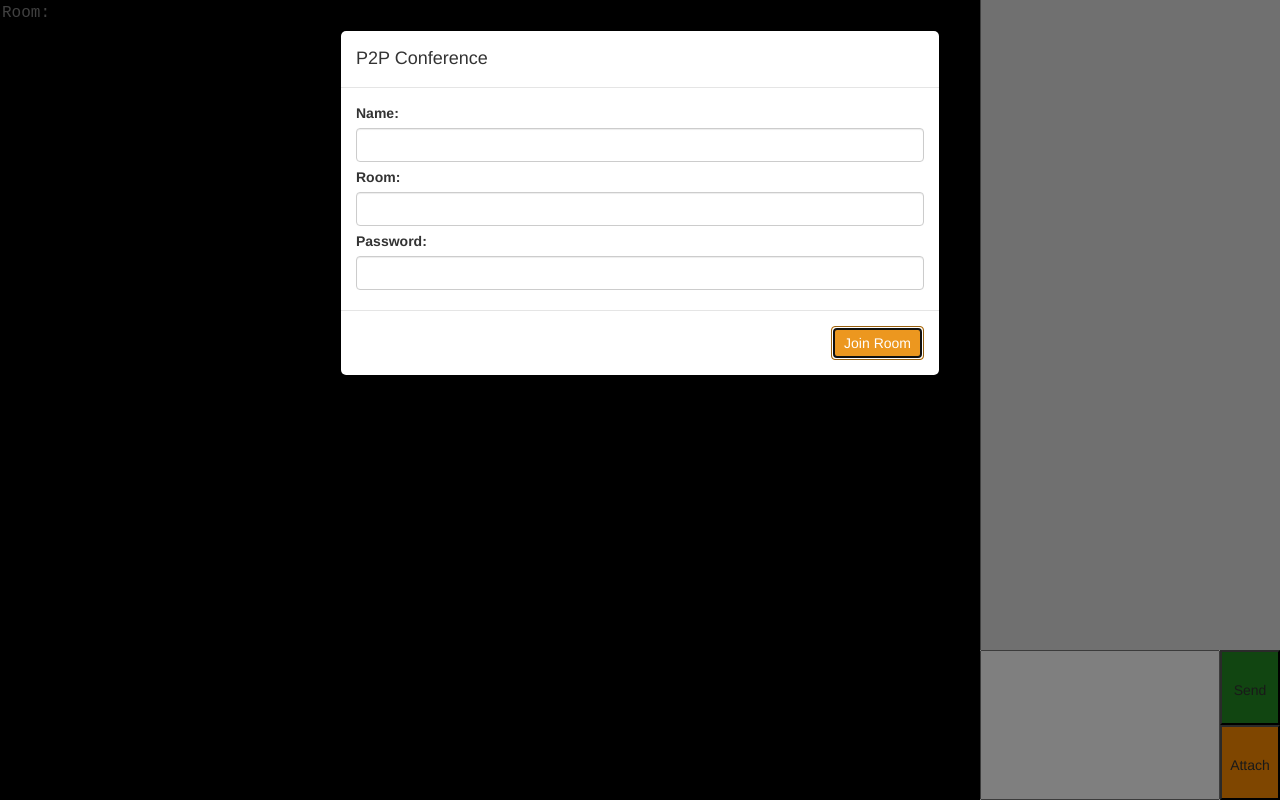
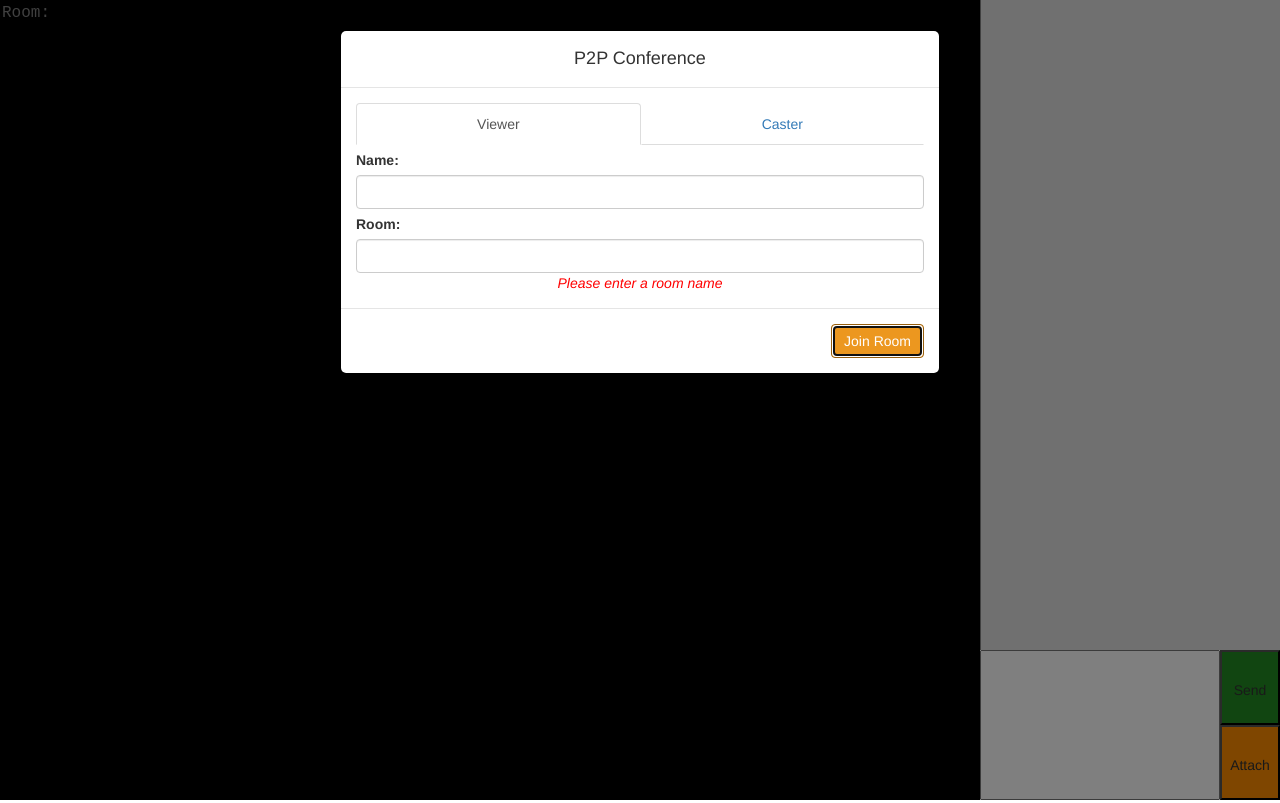
Before and after one commit to aswamy/P2PConference, a website: page public/index.html in a window 1280 px wide. Both pictures are taken after a click on the button "Join Room". Drawn offline with nearby package versions, Linux system fonts and the light colour scheme; no server answers.

Commit message:
login modal changes depending on if you are casting or viewing

```diff
--- a/public/css/main.css
+++ b/public/css/main.css
@@ -106,9 +106,14 @@ body {
 
 /** modal **/
 
-.modal-body input {
-    margin-bottom: 5px;
+.modal-body label {
+    margin: 5px 0px;
 }
+
+.modal-header {
+    text-align: center;
+}
+
 #login-message {
     color: red;
     text-align: center;
--- a/public/index.html
+++ b/public/index.html
@@ -39,14 +39,25 @@
                     <h4 class="modal-title" id="myModalLabel">P2P Conference</h4>
                 </div>
                 <div class="modal-body">
+                        <ul class="nav nav-tabs nav-justified">
+                            <li id="view-tab" class="active"><a href="#viewer" data-toggle="tab">Viewer</a></li>
+                            <li id="caster-tab"><a href="#caster" data-toggle="tab">Caster</a></li>
+                        </ul>
+
                         <label for="peer-input" class="control-label">Name:</label>
                         <input type="text" class="form-control" id="peer-input">
 
                         <label for="room-input" class="control-label">Room:</label>
                         <input type="text" class="form-control" id="room-input">
 
+                        <div class="tab-content ">
+                            <div class="tab-pane active" id="viewer">
+                            </div>
+                            <div class="tab-pane" id="caster">
                                 <label for="password-input" class="control-label">Password:</label>
                                 <input type="password" class="form-control" id="password-input">
+                            </div>
+                        </div>
 
                     <div id="login-message"><em></em></div>
                 </div>
--- a/public/js/main.js
+++ b/public/js/main.js
@@ -325,10 +325,17 @@ $('#join-room-btn').click(function() {
     room = $('#room-input')[0].value.trim();
     pwd = $('#password-input')[0].value.trim();
 
+    if(room == '') {
+        displayLoginError("Please enter a room name");
+        return;
+    }
+
     data.id = myId;
     data.name = name || "Anonymous";
     data.room = room;
     data.pwd = pwd;
 
+    if($("#caster-tab.active").length < 0) data.pwd = '';
+
     socket.emit('join', data);
 });
```
Lines whose indentation alone changed are shown as unchanged.
